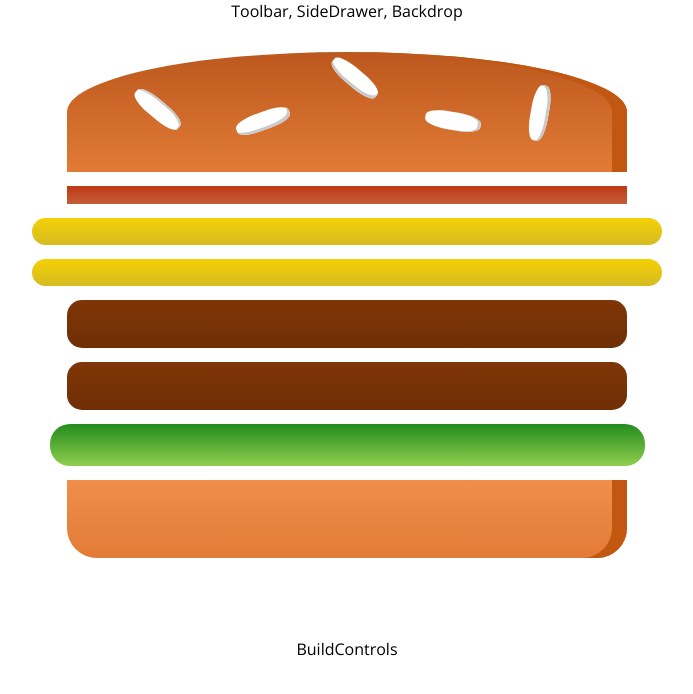
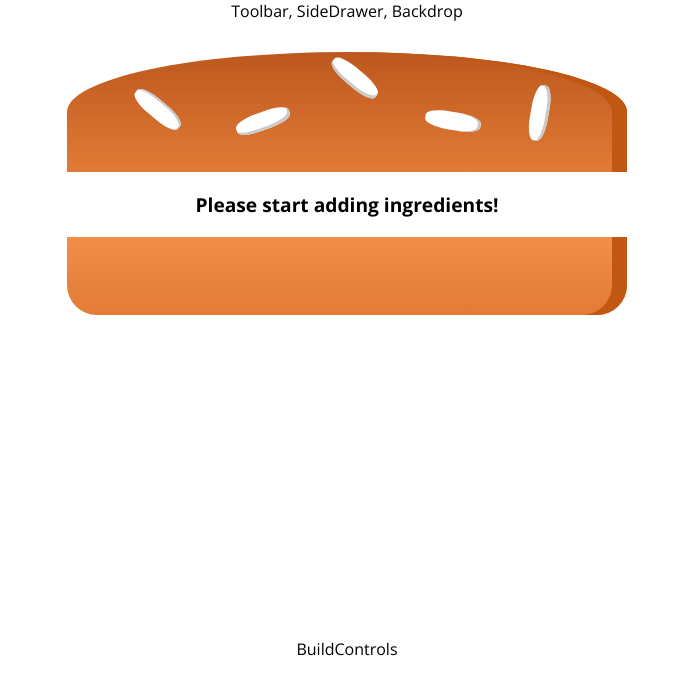
Before and after one commit to countzyx/udemy-reactcg-burger-builder, a React (Create React App) app: page / in a window 1280 px wide. Shown: the top 694 px of the page, without its empty margins (293-986 px from the left). Built offline with nearby package versions, Linux system fonts and the light colour scheme.

Commit message:
Added Message When No Ingredients Selected

```diff
--- a/src/components/Burger/Burger.js
+++ b/src/components/Burger/Burger.js
@@ -1,6 +1,4 @@
-/* eslint-disable max-len */
 /* eslint-disable react/no-array-index-key */
-/* eslint-disable no-unused-vars */
 import React from 'react';
 import styles from './Burger.module.css';
 import BurgerIngredient from './BurgerIngredient/BurgerIngredient';
@@ -16,14 +14,20 @@ type Props = {
 
 const burger = (props: Props) => {
   const { ingredients } = props;
-  const ingredientArray = Object.keys(ingredients).map(name => [...Array(ingredients[name])].map((_, i) => (
-    <BurgerIngredient key={name + i} ingredientType={name} />
-  )));
+  const ingredientsArray = Object.keys(ingredients)
+    .map(name => [...Array(ingredients[name])].map((_, i) => (
+      <BurgerIngredient key={name + i} ingredientType={name} />
+    )))
+    .reduce((agg, el) => agg.concat(el), []);
+
+  if (ingredientsArray.length === 0) {
+    ingredientsArray.push(<p>Please start adding ingredients!</p>);
+  }
 
   return (
     <div className={styles.Burger}>
       <BurgerIngredient ingredientType="bread-top" />
-      {ingredientArray}
+      {ingredientsArray}
       <BurgerIngredient ingredientType="bread-bottom" />
     </div>
   );
--- a/src/containers/BurgerBuilder/BurgerBuilder.js
+++ b/src/containers/BurgerBuilder/BurgerBuilder.js
@@ -15,10 +15,10 @@ type State = {
 class BurgerBuilder extends Component<Props, State> {
   state = {
     ingredients: {
-      bacon: 1,
-      cheese: 2,
-      meat: 2,
-      salad: 1,
+      bacon: 0,
+      cheese: 0,
+      meat: 0,
+      salad: 0,
     },
   };
 
```
